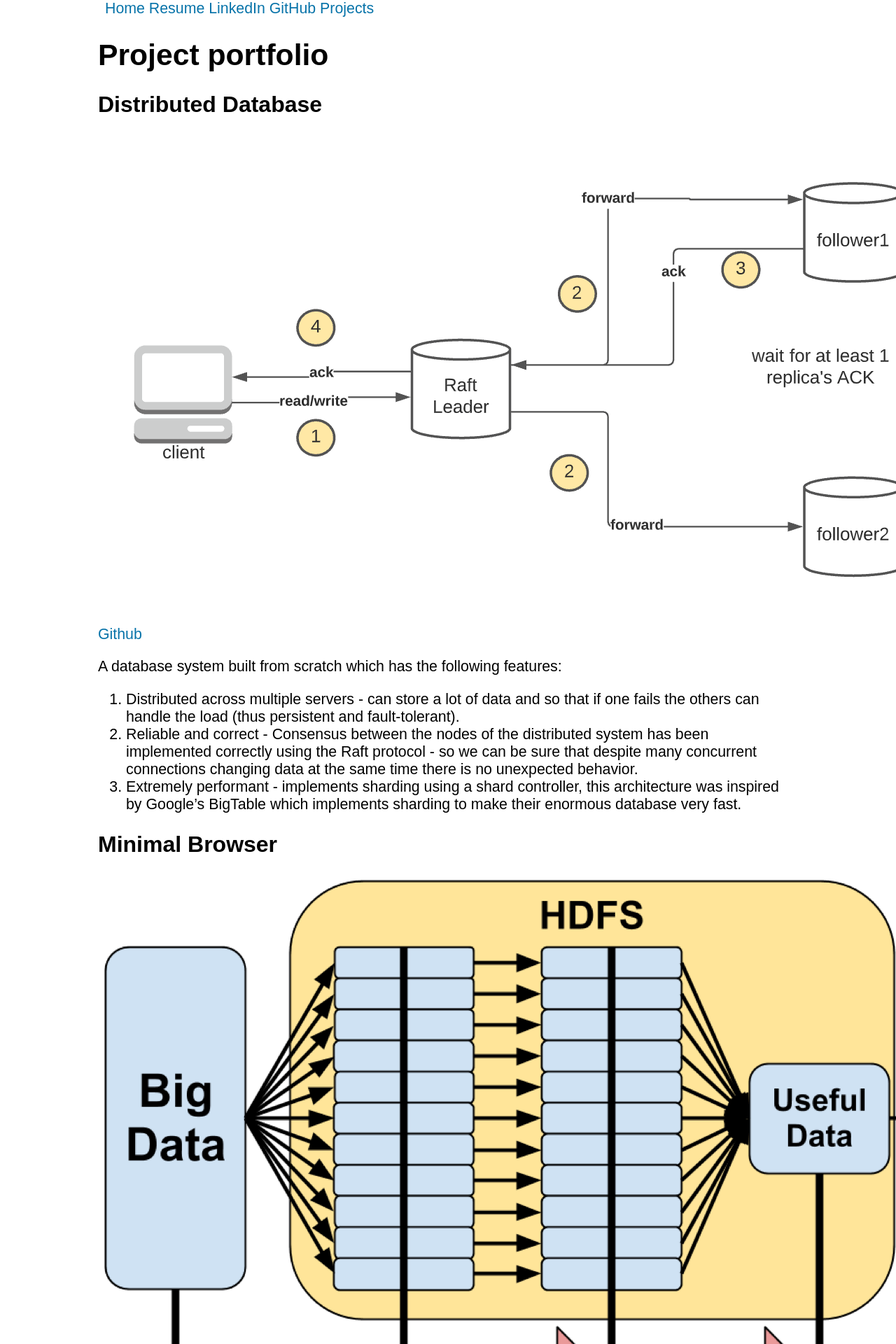
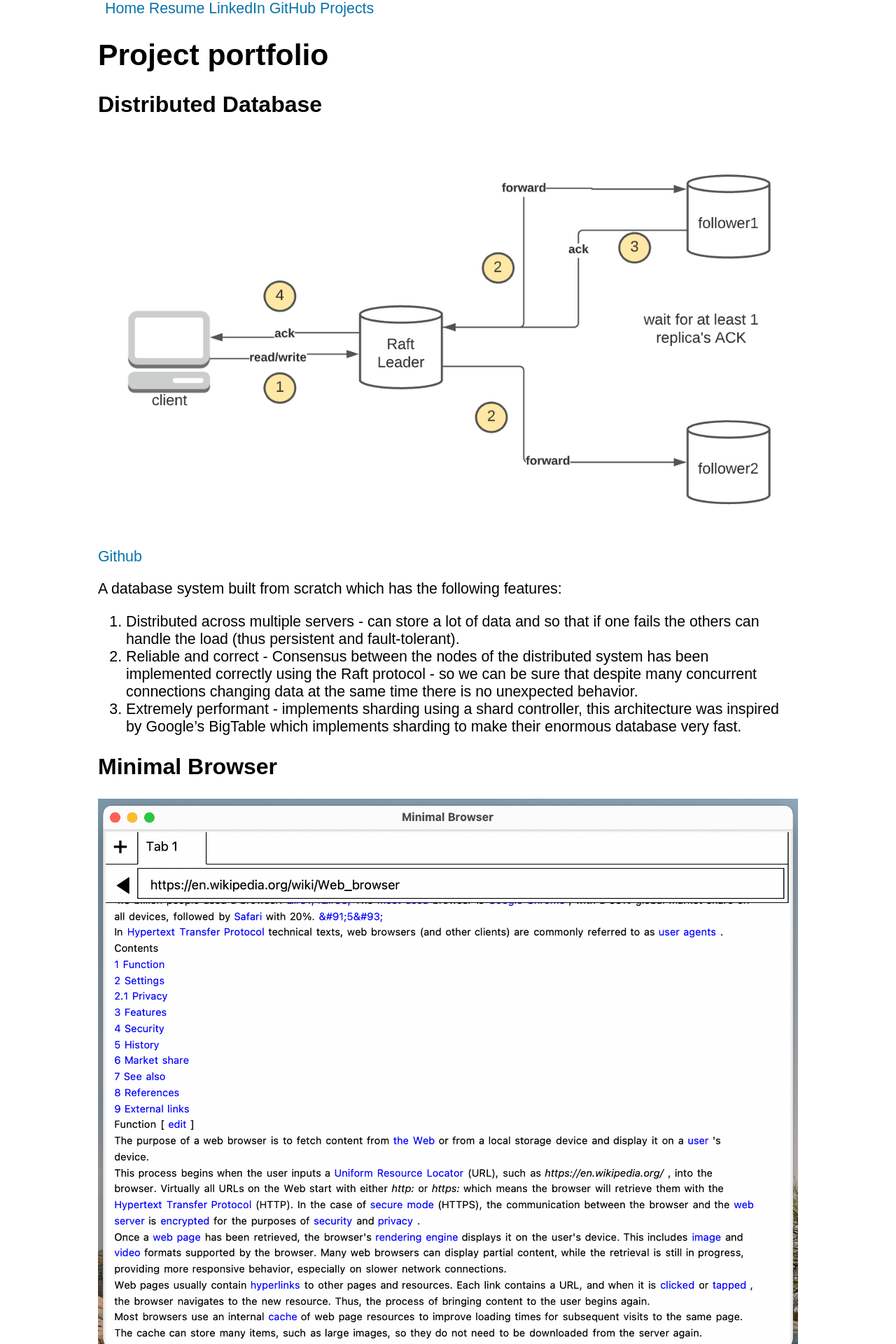
Before and after one commit to Aryan77/testblog, a Jekyll site: the page built from projects.md, in a window 1280 px wide. Shown: the top 1920 px of the page at 70% size. Built offline with Jekyll 4.4.1, drawn with Linux system fonts in a browser that asks for light colours; our own code applies the rules of GitHub Pages for plain Markdown files.

Commit message:
image size

```diff
--- a/_layouts/default.html
+++ b/_layouts/default.html
@@ -31,6 +31,10 @@
         z-index: 1000;
         margin: 0 10px;
       }
+      .project-image {
+        width: 100%;
+        height: auto;
+      }
       </style>
   </head>
   <body>
--- a/projects.md
+++ b/projects.md
@@ -6,7 +6,7 @@ layout: default
 
 ## Distributed Database
 
-![](/images/distdb.png)
+<img src="/images/distdb.png" class="project-image">
 
 [Github](https://github.com/Aryan77/distributed-database)
 
@@ -18,7 +18,7 @@ A database system built from scratch which has the following features:
 
 ## Minimal Browser
 
-![](/images/mapreduce.png)
+<img src="/images/browser.png" class="project-image">
 
 [Github](https://github.com/Aryan77/minimal-browser)
 
@@ -32,7 +32,7 @@ A browser engine built from scratch in a single file of Python; I built my own H
 
 ## Ten-Tac-Toe
 
-![](/images/tentactoe.png)
+<img src="/images/tentactoe.png" class="project-image">
 
 [Github](https://github.com/ten-tac-toe) - [Live](https://ten-tac-toe-kzaqvz5yyq-ue.a.run.app)
 
@@ -40,7 +40,7 @@ Ten-Tac-Toe, more commonly known as [Ultimate Tic Tac Toe](https://en.wikipedia.
 
 ## OCaml Data Science Library
 
-![](/images/ocaml.png)
+<img src="/images/ocaml.png" class="project-image">
 
 [Github](https://github.com/Aryan77/ocaml-data-science-ml)
 
@@ -48,7 +48,7 @@ A data science + machine learning library for OCaml that replicates and combines
 
 ## MapReduce
 
-![](/images/mapreduce.png)
+<img src="/images/mapreduce.png" class="project-image">
 
 [Github](https://github.com/Aryan77/MapReduce)
 
@@ -58,7 +58,7 @@ The fact that the worker threads maintain their own local data structures and on
 
 ## CoursePlan
 
-![](/images/courseplan.png)
+<img src="/images/courseplan.png" class="project-image">
 
 [Github](https://github.com/cornell-dti/course-plan) - [Live](https://courseplan.io/)
 
```
